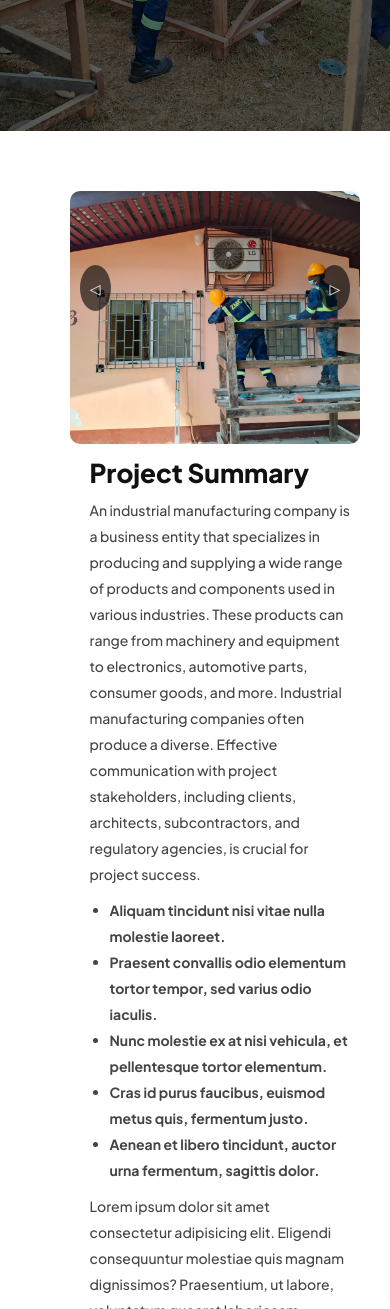
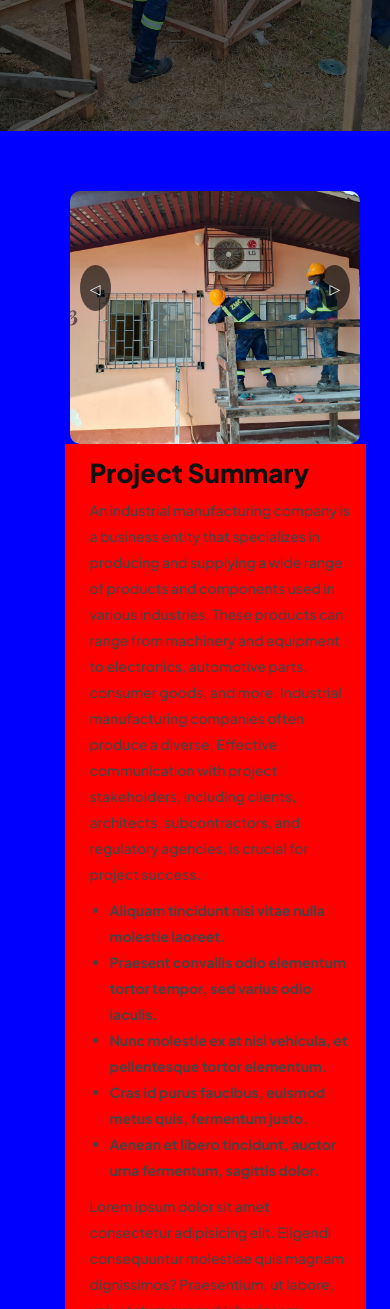
Before and after one commit to Stephenparteh/coppp, a plain HTML site: page pages/project_detail.html in a window 390 px wide. Shown: the part 291-1600 px from the top of the page. Drawn offline with Linux system fonts and the light colour scheme; no server answers; a script that the page names is missing; files whose address does not match are found by name.

Commit message:
initialcommit

```diff
--- a/assets/css/project_detail.css
+++ b/assets/css/project_detail.css
@@ -173,11 +173,11 @@
     min-width: 350px;
     width: 100%;
     padding-left: 40px;
-    /* background-color: blue; */
+    background-color: blue;
   }
 
   .project-container {
-    /* background-color: red; */
+    background-color: red;
     margin-left: 20px;
     padding-left: 10px;
   }
```
